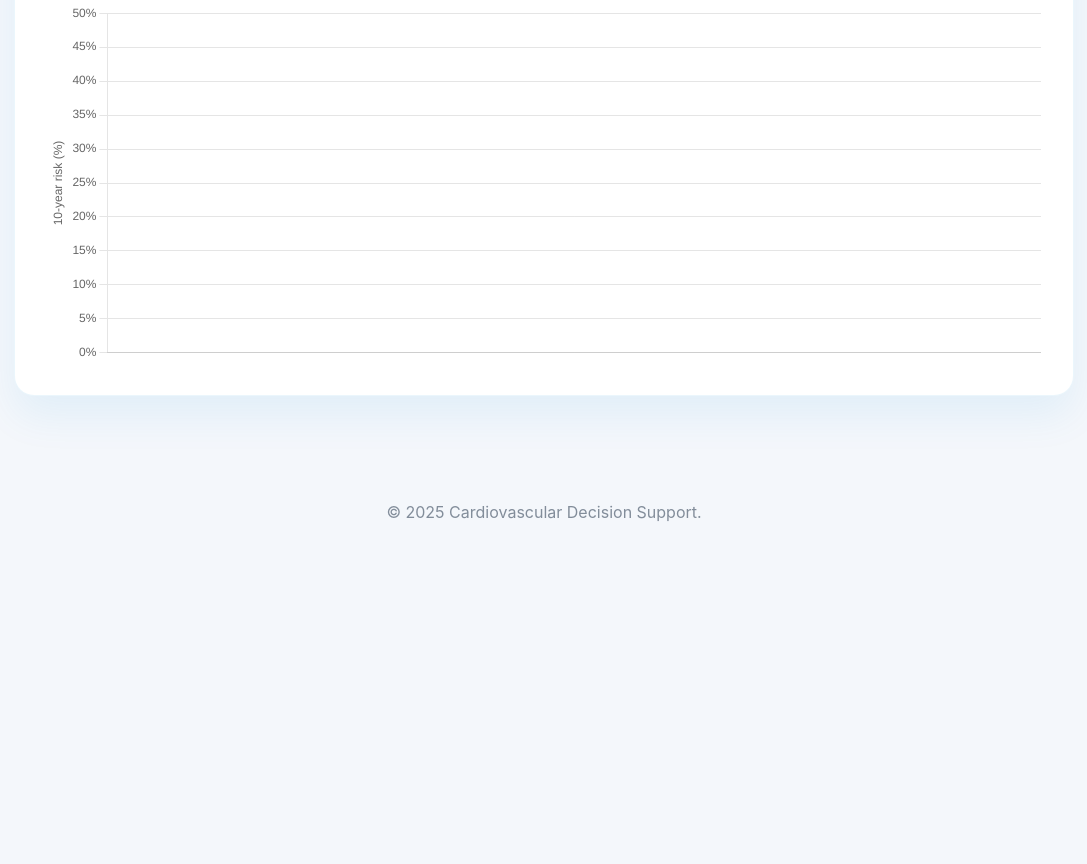
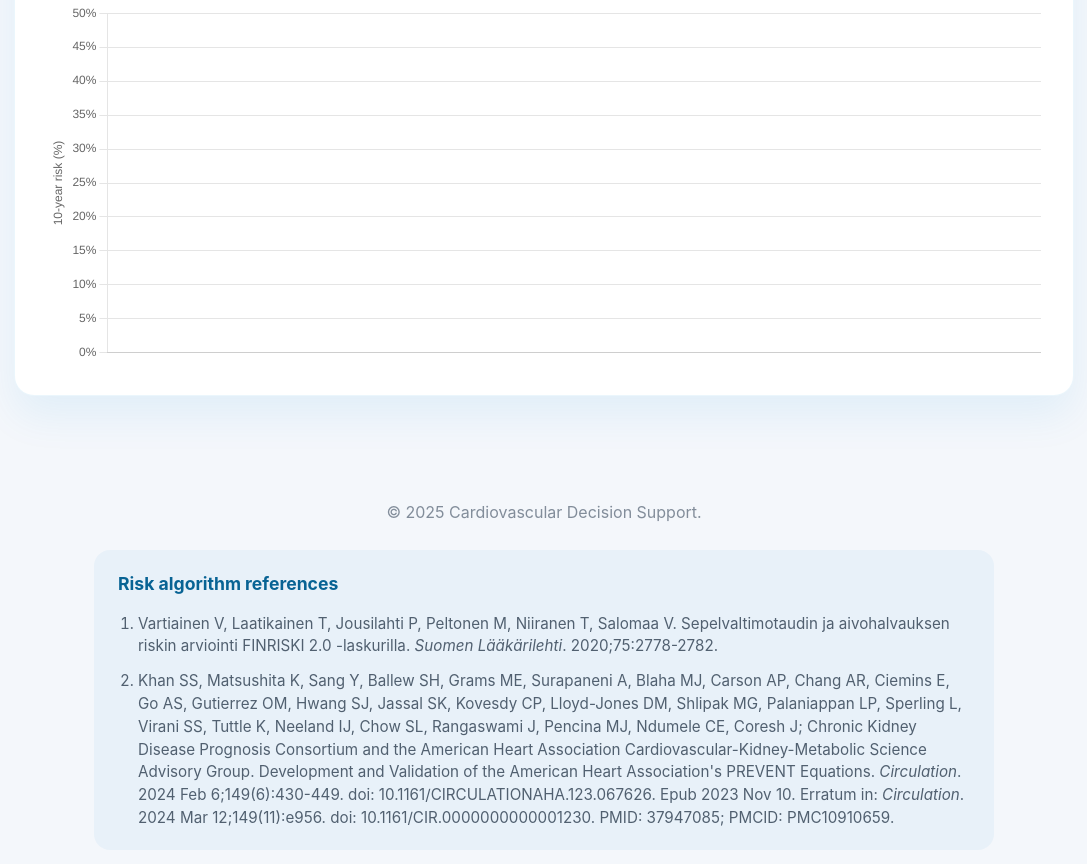
Before and after one commit to raudasojaa/cvdriskcalculator, a plain HTML site: page index.html in a window 1280 px wide. Shown: the part 1151-2015 px from the top of the page, without its empty margins (96-1183 px from the left). Before the commit the page ends 1717 px from the top, so only its background shows below. Drawn offline with nearby package versions, Linux system fonts and the light colour scheme.

Commit message:
Add FINRISK and PREVENT citation references

```diff
--- a/index.html
+++ b/index.html
@@ -136,6 +136,27 @@
 
   <footer>
     <p>&copy; <span id="year"></span> Cardiovascular Decision Support.</p>
+    <section class="reference-list" aria-labelledby="reference-heading">
+      <h2 id="reference-heading">Risk algorithm references</h2>
+      <ol>
+        <li>
+          Vartiainen V, Laatikainen T, Jousilahti P, Peltonen M, Niiranen T, Salomaa V.
+          Sepelvaltimotaudin ja aivohalvauksen riskin arviointi FINRISKI 2.0 -laskurilla.
+          <em>Suomen Lääkärilehti</em>. 2020;75:2778-2782.
+        </li>
+        <li>
+          Khan SS, Matsushita K, Sang Y, Ballew SH, Grams ME, Surapaneni A, Blaha MJ, Carson AP,
+          Chang AR, Ciemins E, Go AS, Gutierrez OM, Hwang SJ, Jassal SK, Kovesdy CP, Lloyd-Jones DM,
+          Shlipak MG, Palaniappan LP, Sperling L, Virani SS, Tuttle K, Neeland IJ, Chow SL,
+          Rangaswami J, Pencina MJ, Ndumele CE, Coresh J; Chronic Kidney Disease Prognosis Consortium
+          and the American Heart Association Cardiovascular-Kidney-Metabolic Science Advisory Group.
+          Development and Validation of the American Heart Association's PREVENT Equations.
+          <em>Circulation</em>. 2024 Feb 6;149(6):430-449. doi: 10.1161/CIRCULATIONAHA.123.067626.
+          Epub 2023 Nov 10. Erratum in: <em>Circulation</em>. 2024 Mar 12;149(11):e956.
+          doi: 10.1161/CIR.0000000000001230. PMID: 37947085; PMCID: PMC10910659.
+        </li>
+      </ol>
+    </section>
   </footer>
 
   <script src="risk-core.js"></script>
--- a/styles.css
+++ b/styles.css
@@ -274,6 +274,34 @@ footer {
   color: rgba(81, 96, 112, 0.7);
 }
 
+.reference-list {
+  margin: 1.5rem auto 0;
+  max-width: 900px;
+  text-align: left;
+  background: rgba(12, 143, 214, 0.05);
+  border-radius: 1rem;
+  padding: 1.25rem 1.5rem;
+  color: var(--muted);
+}
+
+.reference-list h2 {
+  margin-top: 0;
+  font-size: 1.1rem;
+  color: var(--accent-dark);
+}
+
+.reference-list ol {
+  margin: 0.75rem 0 0;
+  padding-left: 1.25rem;
+  display: grid;
+  gap: 0.75rem;
+}
+
+.reference-list li {
+  font-size: 0.95rem;
+  line-height: 1.5;
+}
+
 @media (max-width: 720px) {
   .calculator,
   .results {
```
